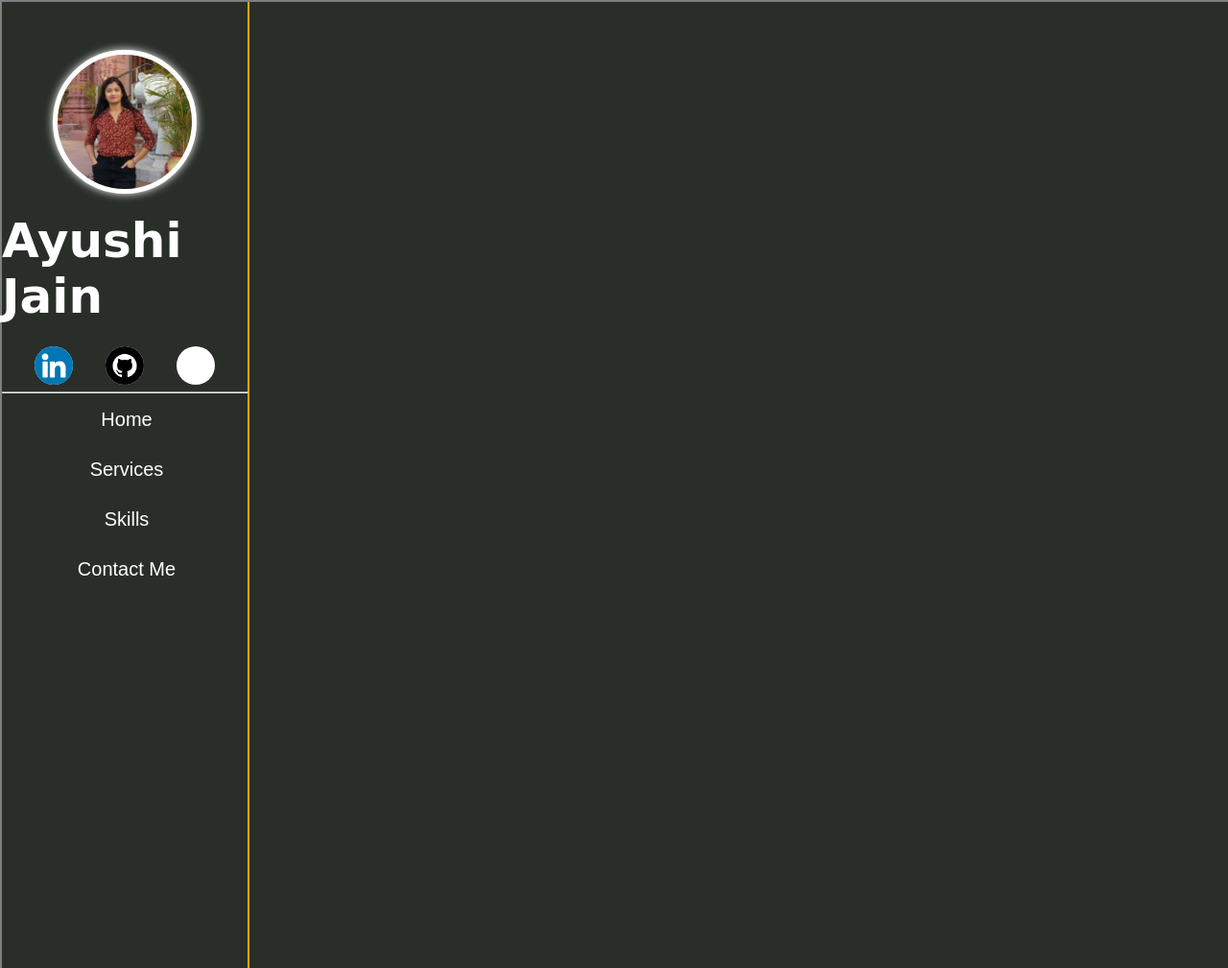
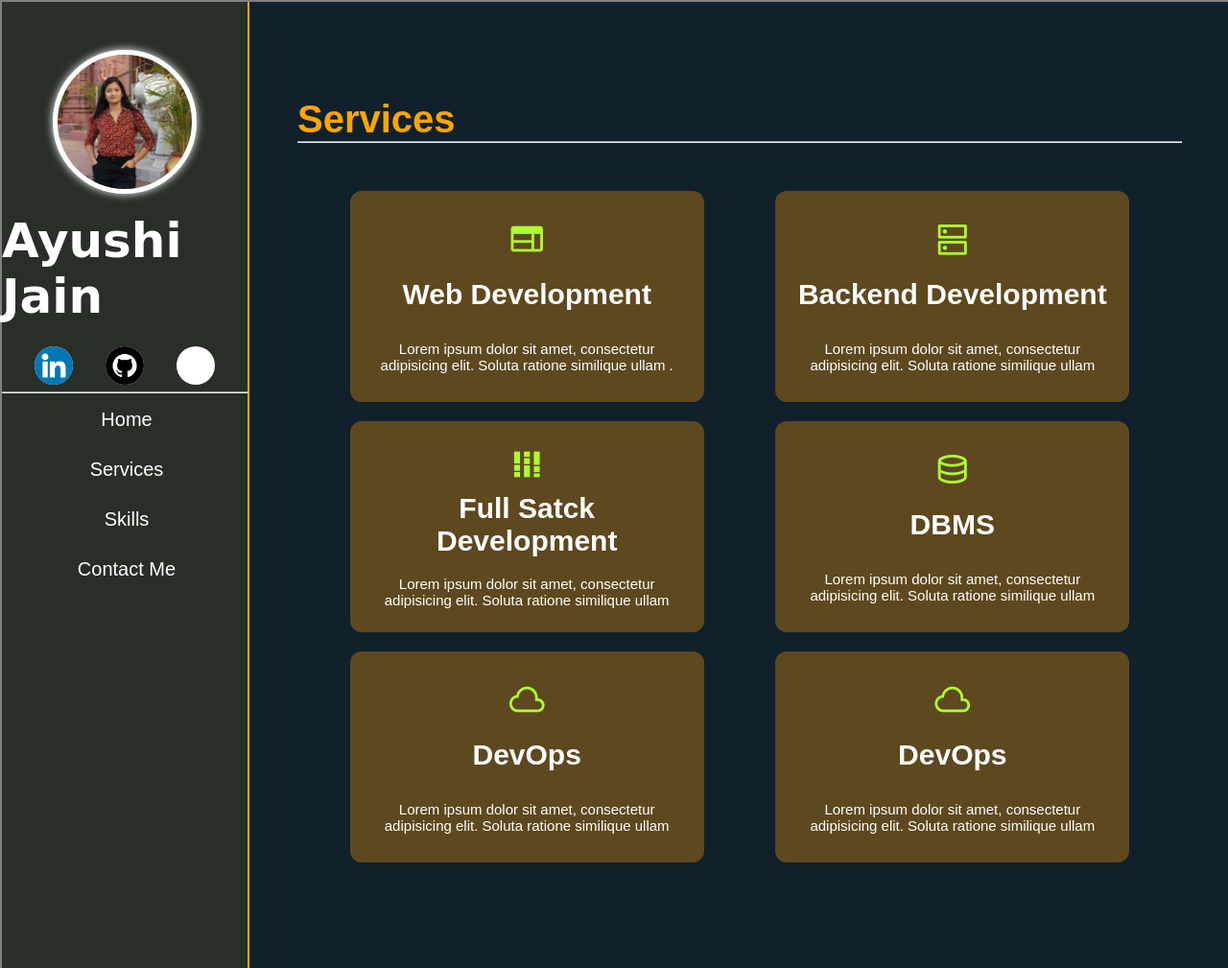
Before and after one commit to ayushijain-iuc/portfolia-website, a Django app: page /services/ in a window 1280 px wide. Shown: the whole page at 96% size. Run offline with Django 4.2, Linux system fonts and the light colour scheme; some web fonts are replaced.

Commit message:
ho gya merese aur nahi sakhenge

```diff
--- a/resumeproject/core/static/core/css/core.css
+++ b/resumeproject/core/static/core/css/core.css
@@ -40,10 +40,11 @@ html {
 .content {
   width: calc(100% - (20% + 2px));
   height: 100%;
-  background-color: rgb(41, 46, 41);
+  background-color: rgb(16, 33, 44);
   display: flex;
-  align-items: center;
+  align-items: flex-start;
   justify-content: center;
+
 }
 
 .photoname {
@@ -235,6 +236,7 @@ hr {
   flex-direction: column;
   font-family: sans-serif;
   padding: 50px;
+  margin-top: 50px;
 }
 
 .ch1 {
@@ -279,7 +281,7 @@ form {
 .callme{
   width: 30%;
   height: 100%;
-
+  margin-top: 30px;
   display: flex;
   flex-direction: column;
 
@@ -375,3 +377,62 @@ form {
     width: 100%;
   }
 }
+
+.services{
+  width: 100%;
+  height: fit-content;
+  /* background-color: red; */
+  margin-top: 50px;
+  padding: 50px;
+  font-family: sans-serif;
+  color: white;
+  display: flex;
+  flex-direction: column;
+}
+.services h1{
+  color: orange;
+  font-size: 40px;
+}
+.divisions{
+  margin-top: 50px;
+  width: 100%;
+  height: fit-content;
+  /* background: green; */
+  display: flex;
+  flex-wrap: wrap;
+  justify-content: space-evenly;
+  gap: 20px;
+}
+.divs{
+  height: 220px;
+  width: 40%;
+  /* background-color: red; */
+  border-radius: 12px;
+  background-color: rgb(94, 72, 31);
+  display: flex;
+  flex-direction: column;
+  align-items: center;
+  justify-content: space-around;
+  padding: 20px;
+  text-align: center;
+  /* box-shadow: 8px 8px 8px rgba(175, 175, 175, 0.637); */
+}
+.divs span{
+ display: inline-block;
+ color:greenyellow;
+ font-size: 40px;
+}
+.divs h2{
+font-size: 30px;
+margin-bottom: 10px;
+
+ }
+ .divs p{
+  font-size: 15px;
+
+   }
+.skills{
+  width: 100%;
+  height: 500px;
+  background-color: green;
+}
--- a/resumeproject/core/templates/core/services.html
+++ b/resumeproject/core/templates/core/services.html
@@ -1,2 +1,45 @@
-{% extends 'core/links.html' %}
-{% load static %}
+
+{% extends 'core/links.html' %} {% block content %} {% load static %}
+
+<div class="services">
+    <h1>Services</h1>
+    <hr>
+    <div class="divisions">
+        <div class="divs"><span class="material-symbols-outlined">
+            web
+            </span>
+            <h2>Web Development</h2>
+        <p>Lorem ipsum dolor sit amet, consectetur adipisicing elit. Soluta ratione similique ullam .</p>
+    </div>
+        <div class="divs"><span class="material-symbols-outlined">
+            dns
+            </span>
+            <h2>Backend Development</h2>
+        <p>Lorem ipsum dolor sit amet, consectetur adipisicing elit. Soluta ratione similique ullam </p>
+    </div>
+        <div class="divs"><span class="material-symbols-outlined">
+            full_stacked_bar_chart
+            </span>
+            <h2>Full Satck Development</h2>
+        <p>Lorem ipsum dolor sit amet, consectetur adipisicing elit. Soluta ratione similique ullam </p>
+    </div>
+        <div class="divs"><span class="material-symbols-outlined">
+            database
+            </span>
+            <h2>DBMS</h2>
+        <p>Lorem ipsum dolor sit amet, consectetur adipisicing elit. Soluta ratione similique ullam </p>
+    </div>
+        <div class="divs"><span class="material-symbols-outlined">
+            cloud
+            </span><h2>DevOps</h2>
+        <p>Lorem ipsum dolor sit amet, consectetur adipisicing elit. Soluta ratione similique ullam </p>
+    </div>
+    <div class="divs"><span class="material-symbols-outlined">
+        cloud
+        </span><h2>DevOps</h2>
+    <p>Lorem ipsum dolor sit amet, consectetur adipisicing elit. Soluta ratione similique ullam </p>
+</div>
+    </div>
+    </div>
+</div>
+{% endblock content %}
```
Also changed, not shown: resumeproject/core/templates/core/skills.html (+6 -2 lines).
